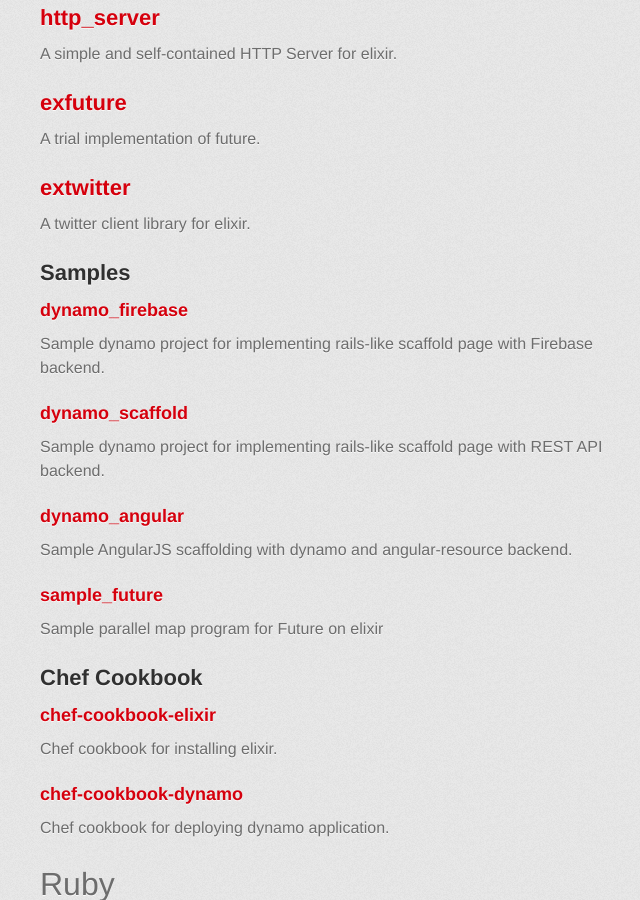
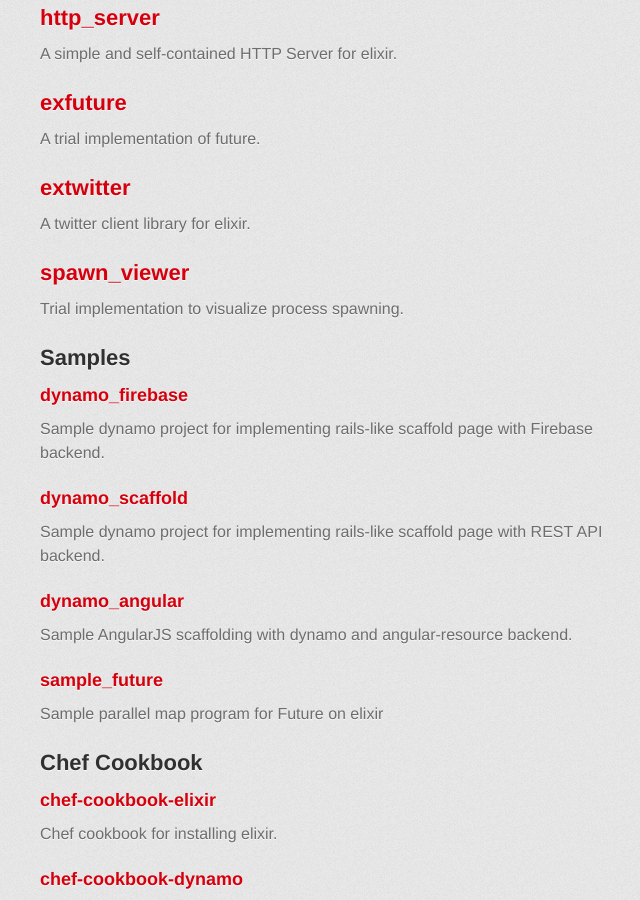
Before and after one commit to parroty/parroty.github.com, a Jekyll site: the page built from index.md, in a window 1280 px wide and 900 px high, scrolled down 1054 px. Shown: the whole window, without its empty margins (290-930 px from the left). Built offline with Jekyll 4.4.1, drawn with Linux system fonts in a browser that asks for light colours; some web fonts are replaced.

Commit message:
Add spawn_viewer

```diff
--- a/index.md
+++ b/index.md
@@ -40,6 +40,9 @@
 ## <a href="https://github.com/parroty/extwitter" target="_blank">extwitter</a>
 A twitter client library for elixir.
 
+## <a href="https://github.com/parroty/spawn_viewer" target="_blank">spawn_viewer</a>
+Trial implementation to visualize process spawning.
+
 ## Samples
 
 ### <a href="https://github.com/parroty/dynamo_firebase" target="_blank">dynamo_firebase</a>
```
